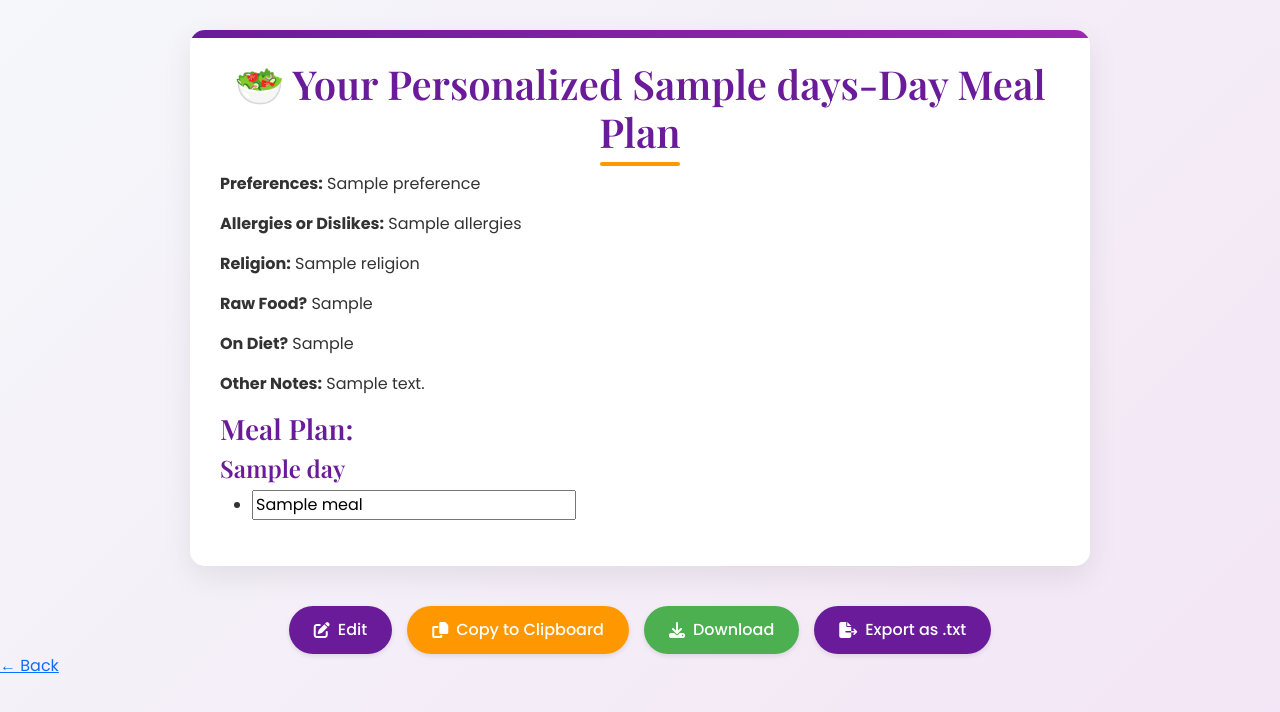
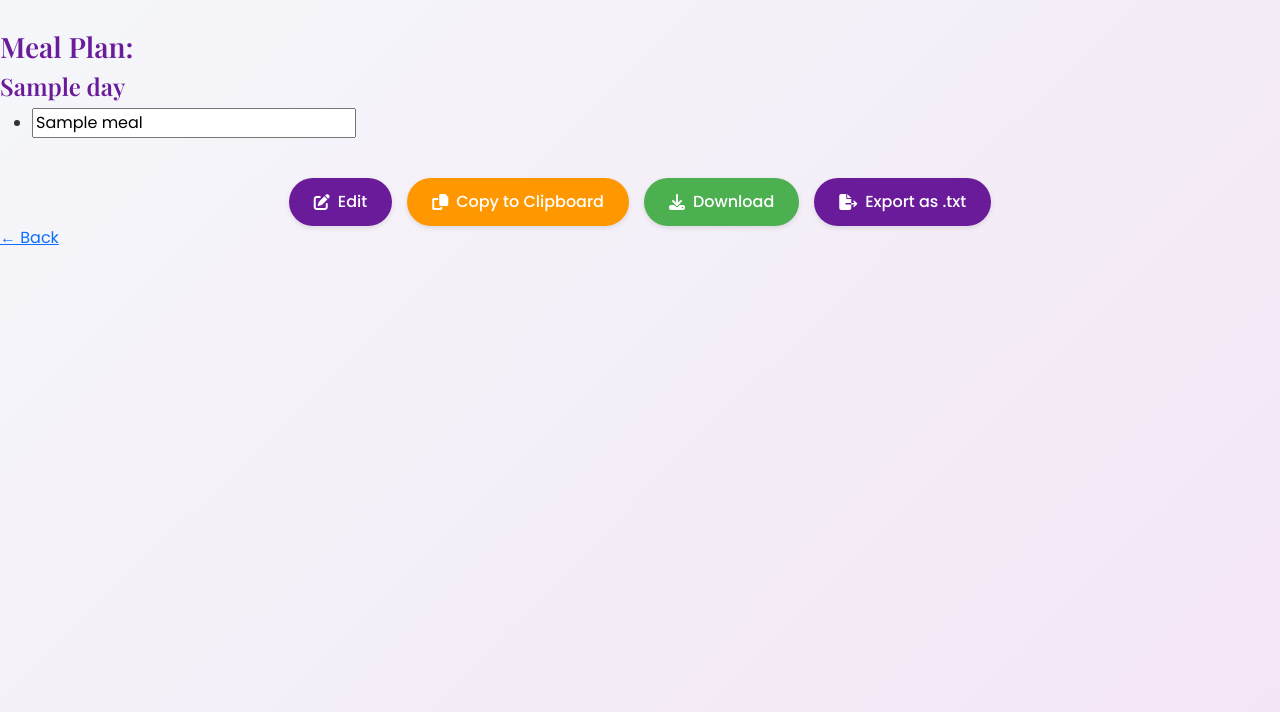
Before and after one commit to yanetniguse/Smart-Meal-Planner-Based-on-Dietary-Preferences-org, a Flask app: template templates/results.html in a window 1280 px wide. Shown: the top 712 px of the page. Run offline with Flask 2, Linux system fonts and the light colour scheme; the template is opened without the code that fills it: most values are stand-ins (such as "Sample title", 1, 10 or a date in 2020).

Commit message:
Update results.html
Signed-off-by: Yanet Niguse Tesfay <85760758+yanetniguse@users.noreply.github.com>

```diff
--- a/templates/results.html
+++ b/templates/results.html
@@ -459,21 +459,19 @@
       .meal-day:nth-child(5) { animation-delay: 0.5s; }
       .meal-day:nth-child(6) { animation-delay: 0.6s; }
       .meal-day:nth-child(7) { animation-delay: 0.7s; }
+
+@media print {
+  .no-print {
+    display: none;
+  }
+}
+
     </style>
 
 
   </head>
   <body>
 	  <div id="mealPlanContent">
-
-    <div class="container" id="plan-container">
-     <h1>🥗 Your Personalized {{ days }}-Day Meal Plan</h1>
-    <p><strong>Preferences:</strong> {{ preferences | join(', ') }}</p>
-    <p><strong>Allergies or Dislikes:</strong> {{ allergies }}</p>
-    <p><strong>Religion:</strong> {{ religion | join(', ') }}</p>
-    <p><strong>Raw Food?</strong> {{ raw_food }}</p>
-    <p><strong>On Diet?</strong> {{ on_diet }}</p>
-    <p><strong>Other Notes:</strong> {{ other_notes }}</p>
 
     <h3>Meal Plan:</h3>
     {% for day, meals in meal_plan.items() %}
@@ -491,7 +489,7 @@
 
 </div>
 
-    <div class="action-buttons">
+    <div class="action-buttons no-print">
   <button class="btn btn-primary" id="editBtn"><i class="fas fa-edit"></i>Edit</button>
   <button class="btn btn-accent" id="copyBtn"><i class="fas fa-copy"></i>Copy to Clipboard</button>
   <button class="btn btn-success" id="downloadBtn"><i class="fas fa-download"></i>Download</button>
@@ -524,14 +522,21 @@
     alert("Meal plan copied to clipboard!");
   });
 
-  // Download as .html file
-  document.getElementById("downloadBtn").addEventListener("click", () => {
-    const blob = new Blob([mealPlan.innerHTML], { type: "text/html" });
-    const a = document.createElement("a");
-    a.href = URL.createObjectURL(blob);
-    a.download = "meal-plan.html";
-    a.click();
-  });
+ // Download as PDF
+document.getElementById("downloadBtn").addEventListener("click", () => {
+  const element = document.getElementById("mealPlanContent");
+
+  const opt = {
+    margin:       0.5,
+    filename:     'meal-plan.pdf',
+    image:        { type: 'jpeg', quality: 0.98 },
+    html2canvas:  { scale: 2 },
+    jsPDF:        { unit: 'in', format: 'letter', orientation: 'portrait' }
+  };
+
+  html2pdf().from(element).set(opt).save();
+});
+
 
   // Export as .txt file
   document.getElementById("exportBtn").addEventListener("click", () => {
```
